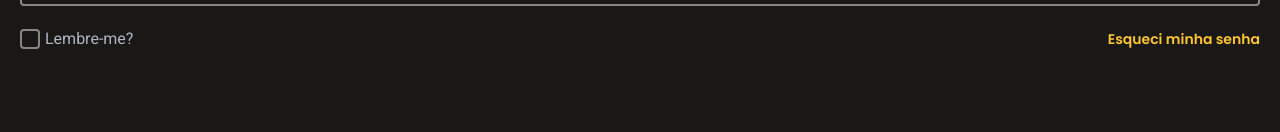
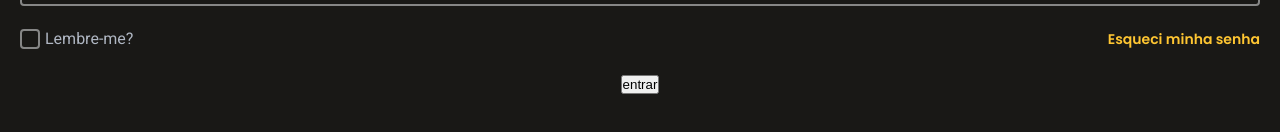
Before and after one commit to swxtz/dd-login, a React (Vite) app: page / in a window 1280 px wide. Shown: the part 340-472 px from the top of the page. Built offline with nearby package versions, Linux system fonts and the light colour scheme.

Commit message:
style: placement of the login button on the form

```diff
--- a/src/components/LoginForm/LoginForm.tsx
+++ b/src/components/LoginForm/LoginForm.tsx
@@ -2,6 +2,7 @@ import React from "react";
 import { InputForm } from "../InputForm/InputForm";
 import "./login-form.scss";
 import { Checkbox } from "../Checkbox/Checkbox";
+import { ButtonLogin } from "../ButtonLogin/ButtonLogin";
 
 export function LoginForm() {
 	return (
@@ -16,6 +17,9 @@ export function LoginForm() {
 				<div className="login-form-checkbox">
 					<Checkbox text="Lembre-me?" link="Esqueci minha senha" />
 				</div>
+				<div className="login-form-button">
+					<ButtonLogin title="entrar" />
+				</div>
 			</form>
 		</div>
 	);
--- a/src/components/LoginForm/login-form.scss
+++ b/src/components/LoginForm/login-form.scss
@@ -1,3 +1,8 @@
 .login-form-checkbox {
 	margin-top: 1.25rem;
 }
+
+.login-form-button {
+	margin-top: 1.25rem;
+	text-align: center;
+}
```
